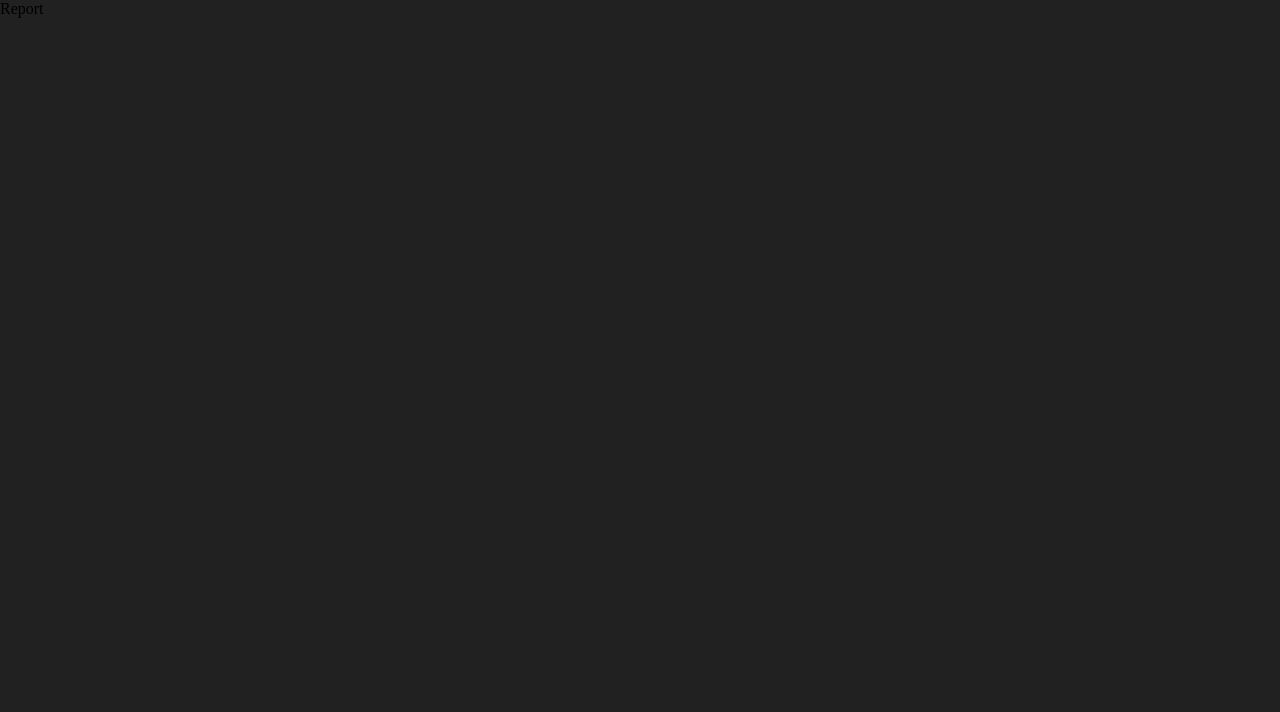
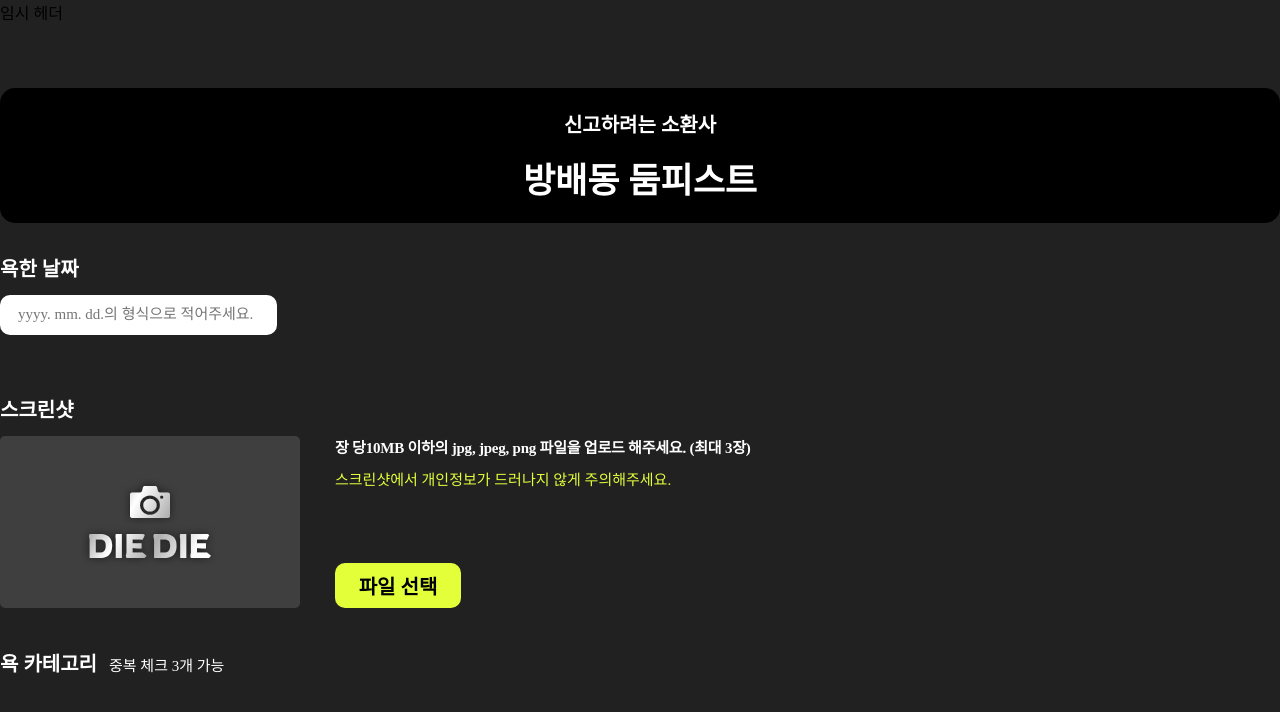
Before and after one commit to diedielolorg/diediefrontend, a React (Create React App) app: page /report in a window 1280 px wide. Shown: the top 712 px of the page. Built offline with nearby package versions, Linux system fonts and the light colour scheme; a web font is replaced by a local one.

Commit message:
Design: 신고 등록 페이지 레이아웃 작성

```diff
--- a/src/pages/Report.tsx
+++ b/src/pages/Report.tsx
@@ -1,7 +1,178 @@
-import React from 'react'
+import { styled } from 'styled-components'
+import ScreenShotImg from '../assets/ScreenShot.svg'
 
 const Report = () => {
-  return <div>{'Report'}</div>
+  // const [selectedCause, setSelectedCause] = useState<string | null>(null)
+  return (
+    <>
+      <Box>{'임시 헤더'}</Box>
+      <ReportContainer>
+        <ReportTitleWrap>
+          <p>{'신고하려는 소환사'}</p>
+          <h2>{'방배동 둠피스트'}</h2>
+        </ReportTitleWrap>
+
+        <ReportDateWrap>
+          <ItemTitle>{'욕한 날짜'}</ItemTitle>
+          <input type={'text'} placeholder={'yyyy. mm. dd.의 형식으로 적어주세요.'} />
+        </ReportDateWrap>
+
+        <ScreenShotWrap method={'post'} encType={'multipart/form-data'} onSubmit={(e) => e.preventDefault()}>
+          <ItemTitle>{'스크린샷'}</ItemTitle>
+          <FileContainer>
+            <ImgWrap>
+              <img src={ScreenShotImg} alt={'추가한 이미지'} />
+            </ImgWrap>
+            <FileWrap>
+              <div>
+                <p>{'장 당10MB 이하의 jpg, jpeg, png 파일을 업로드 해주세요. (최대 3장)'}</p>
+                <span>{'스크린샷에서 개인정보가 드러나지 않게 주의해주세요.'}</span>
+              </div>
+              <div>
+                <FileButton htmlFor={'file'}>{'파일 선택'}</FileButton>
+                <FileInput type={'file'} id={'file'} />
+              </div>
+            </FileWrap>
+          </FileContainer>
+        </ScreenShotWrap>
+
+        <CategoryWrap>
+          <ItemTitle>
+            {'욕 카테고리'} <span>{'중복 체크 3개 가능'}</span>
+          </ItemTitle>
+        </CategoryWrap>
+      </ReportContainer>
+    </>
+  )
 }
 
+const Box = styled.div`
+  width: 100%;
+  height: 88px;
+`
+
+const ReportContainer = styled.div``
+
+const ReportTitleWrap = styled.div`
+  width: 1280px;
+  height: 135px;
+  margin: 0 auto;
+  border-radius: 15px;
+  background-color: #000000;
+  color: ${({ theme }) => theme.color.white};
+  display: flex;
+  flex-direction: column;
+  justify-content: center;
+  align-items: center;
+  gap: 14px;
+
+  p {
+    font-size: 20px;
+    font-weight: 700;
+  }
+
+  h2 {
+    font-size: 35px;
+    font-weight: 700;
+  }
+`
+
+const ReportDateWrap = styled.div`
+  display: flex;
+  flex-direction: column;
+  margin-top: 30px;
+
+  input {
+    width: 277px;
+    height: 40px;
+    border-radius: 10px;
+    outline: none;
+    padding-inline: 18px;
+
+    &::placeholder {
+      font-size: 15px;
+      font-weight: 400px;
+    }
+  }
+`
+
+const ItemTitle = styled.h3`
+  color: ${({ theme }) => theme.color.white};
+  font-size: 20px;
+  font-weight: 700;
+  margin-bottom: 13px;
+
+  span {
+    font-size: 15px;
+    font-weight: 400;
+    margin-left: 7px;
+  }
+`
+
+const ScreenShotWrap = styled.form`
+  margin-top: 59px;
+`
+
+const FileContainer = styled.div`
+  display: flex;
+  gap: 35px;
+`
+
+const ImgWrap = styled.div`
+  width: 300px;
+  height: 172px;
+  border-radius: 5px;
+  background-color: ${({ theme }) => theme.gray.TF};
+  display: flex;
+  justify-content: center;
+  align-items: center;
+`
+
+const FileWrap = styled.div`
+  display: flex;
+  flex-direction: column;
+  justify-content: space-between;
+
+  p {
+    font-size: 15px;
+    font-weight: 700;
+    color: ${({ theme }) => theme.color.white};
+    letter-spacing: -0.225px;
+    margin-bottom: 11px;
+  }
+
+  span {
+    font-size: 15px;
+    font-weight: 400;
+    color: ${({ theme }) => theme.green.basic};
+  }
+`
+
+const FileInput = styled.input.attrs({ type: 'file' })`
+  position: absolute;
+  width: 0;
+  height: 0;
+  padding: 0;
+  overflow: hidden;
+  border: 0;
+`
+
+const FileButton = styled.label`
+  display: flex;
+  justify-content: center;
+  align-items: center;
+  width: 126px;
+  height: 45px;
+  color: #000;
+  font-size: 20px;
+  font-weight: 700;
+  background-color: ${({ theme }) => theme.green.basic};
+  cursor: pointer;
+  border-radius: 10px;
+`
+
+const CategoryWrap = styled.div`
+  margin-top: 40px;
+`
+
 export default Report
```
Also changed, not shown: .eslintrc.js.
